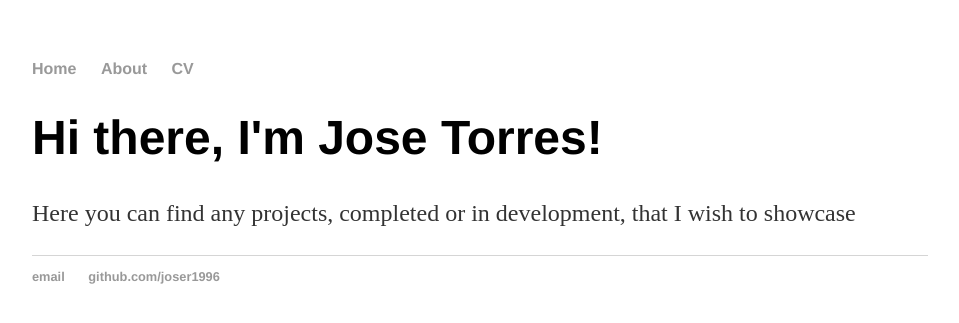
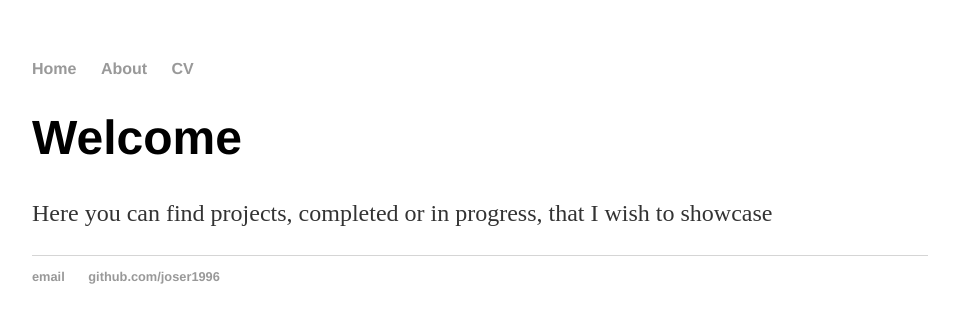
Before and after one commit to joser1996/joser1996.github.io, a Jekyll site: the page built from index.html, in a window 1280 px wide. Shown: the top 323 px of the page, without its empty margins (160-1119 px from the left). Built offline with Jekyll 4.4.1, drawn with Linux system fonts in a browser that asks for light colours.

Commit message:
Update index.html

```diff
--- a/index.html
+++ b/index.html
@@ -1,28 +1,8 @@
-<!DOCTYPE html>
-<html>
-	<head>
-		<title>Jose Torres</title>
-		<link rel="stylesheet" type="text/css" href="/css/main.css">
-	</head>
-	<body>
-		<nav>
-    		<ul>
-        		<li><a href="/">Home</a></li>
-	        	<li><a href="/about">About</a></li>
-        		<li><a href="/cv">CV</a></li>
-    		</ul>
-		</nav>
-		<div class="container">
-    		<div class="blurb">
-        		<h1>Hi there, I'm Jose Torres!</h1>
-				<p>Here you can find any projects, completed or in development, that I wish to showcase</p>
-    		</div><!-- /.blurb -->
-		</div><!-- /.container -->
-		<footer>
-    		<ul>
-        		<li><a href="mailto:josertrs@gmail.com">email</a></li>
-        		<li><a href="https://github.com/joser1996/">github.com/joser1996</a></li>
-			</ul>
-		</footer>
-	</body>
-</html>
+---
+layout: default
+title: Jose Torres
+---
+<div class="blurb">
+	<h1>Welcome</h1>
+	<p>Here you can find projects, completed or in progress, that I wish to showcase</p>
+</div><!-- /.blurb -->
```
